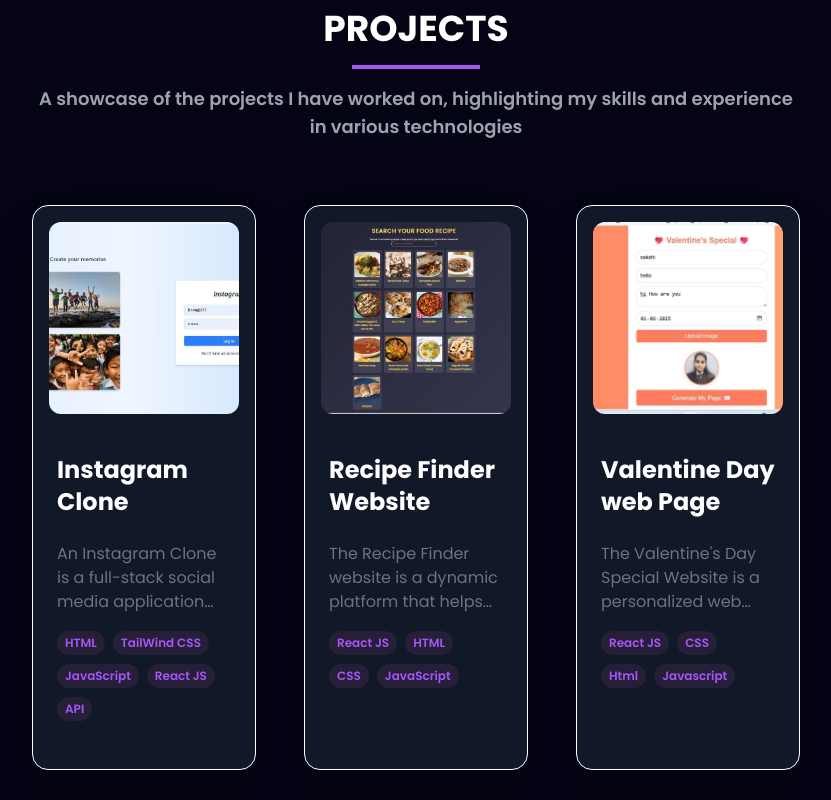
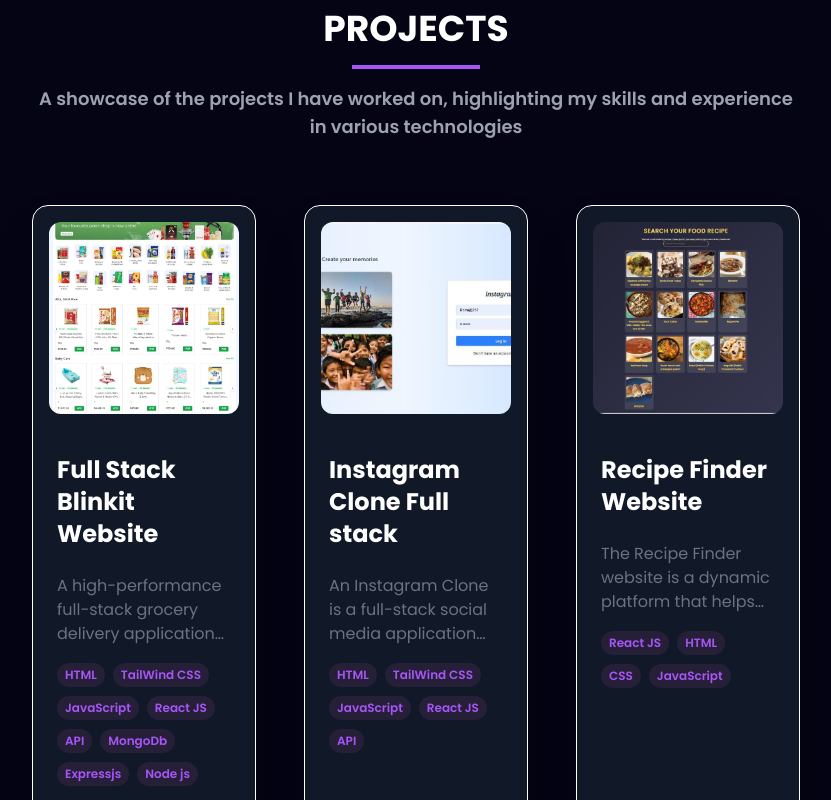
Before and after one commit to Sakshi123-tech/my_updated_portfolio, a React (Vite) app: page / in a window 1280 px wide. Shown: the part 2821-3621 px from the top of the page, without its empty margins (224-1055 px from the left). Built offline with nearby package versions, Linux system fonts and the light colour scheme.

Commit message:
apply changes

```diff
--- a/src/components/About/About.jsx
+++ b/src/components/About/About.jsx
@@ -48,7 +48,7 @@ const About = () => {
           </p>
           {/* Resume Button */}
           <a
-            href="https://drive.google.com/file/d/1Ee4wNw1PAMJDtjOcYUGw32EcavqXgHVd/view"
+            href="https://drive.google.com/file/d/1KYq_nTMxcXFF09hjGhaCuTdescquAtJf/view"
             target="_blank"
             rel="noopener noreferrer"
             className="inline-block text-white py-3 px-8 rounded-full mt-5 text-lg font-bold transition duration-300 transform hover:scale-105"
--- a/src/constants.js
+++ b/src/constants.js
@@ -32,6 +32,7 @@ import netlifyLogo from './assets/tech_logo/netlify.png';
 import vercelLogo from './assets/tech_logo/vercel.png';
 import postgreLogo from './assets/tech_logo/postgre.png';
 import csharpLogo from './assets/tech_logo/csharp.png';
+import blinkitwebsite from './assets/tech_logo/Blinkitwebsite.jpg'
 
 // Experience Section Logo's
 import Techpile from './assets/company_logo/Techpile.jpg';
@@ -77,8 +78,8 @@ export const SkillsInfo = [
     title: 'DataBase',
     skills: [
       // { name: 'Springboot', logo: springbootLogo },
-      // { name: 'Node JS', logo: nodejsLogo },
-      // { name: 'Express JS', logo: expressjsLogo },
+      { name: 'Node JS', logo: nodejsLogo },
+       { name: 'Express JS', logo: expressjsLogo },
       { name: 'MySQL', logo: mysqlLogo },
       { name: 'MongoDB', logo: mongodbLogo },
       // { name: 'Firebase', logo: firebaseLogo },
@@ -106,7 +107,7 @@ export const SkillsInfo = [
       { name: 'Postman', logo: postmanLogo },
       // { name: 'Compass', logo: mcLogo },
       { name: 'Vercel', logo: vercelLogo },
-      // { name: 'Netlify', logo: netlifyLogo },
+       { name: 'Netlify', logo: netlifyLogo },
       // { name: 'Figma', logo: figmaLogo },
     ],
   },
@@ -172,18 +173,29 @@ export const SkillsInfo = [
   ];
 
   export const projects = [
+        {
+      id: 0,
+      title: "Full Stack Blinkit Website",
+      description:
+         "A high-performance full-stack grocery delivery application inspired by Blinkit, built entirely on the MERN stack: MongoDB, Express.js, React, and Node.js.",
+      image: blinkitwebsite,
+      tags: ["HTML", "TailWind CSS", "JavaScript", "React JS", "API","MongoDb","Expressjs","Node js"],
+      github: "https://github.com/Sakshi123-tech/binkitFullstackBackend",
+      webapp: "https://blinkitwebsite.onrender.com/",
+    },
+
     {
-      id: 0,
-      title: "Instagram Clone",
+      id: 1,
+      title: "Instagram Clone Full stack",
       description:
          "An Instagram Clone is a full-stack social media application that allows users to log in, create posts, like, comment, and interact with other users in a responsive and engaging interface",
       image: insta,
       tags: ["HTML", "TailWind CSS", "JavaScript", "React JS", "API"],
-      github: "https://github.com/Sakshi123-tech/Instagram_clone",
-      webapp: "",
+      github: "https://github.com/Sakshi123-tech/Insta_backend_code",
+      webapp: "https://instagram-website-j8gw.onrender.com/",
     },
     {
-      id: 1,
+      id: 2,
       title: "Recipe Finder Website",
       description:
         "The Recipe Finder website is a dynamic platform that helps users discover and explore recipes based on ingredients they have. It simplifies meal planning by offering tailored recipe suggestions.",
```
Also changed, not shown: src/assets/tech_logo/Blinkitwebsite.jpg (added).
